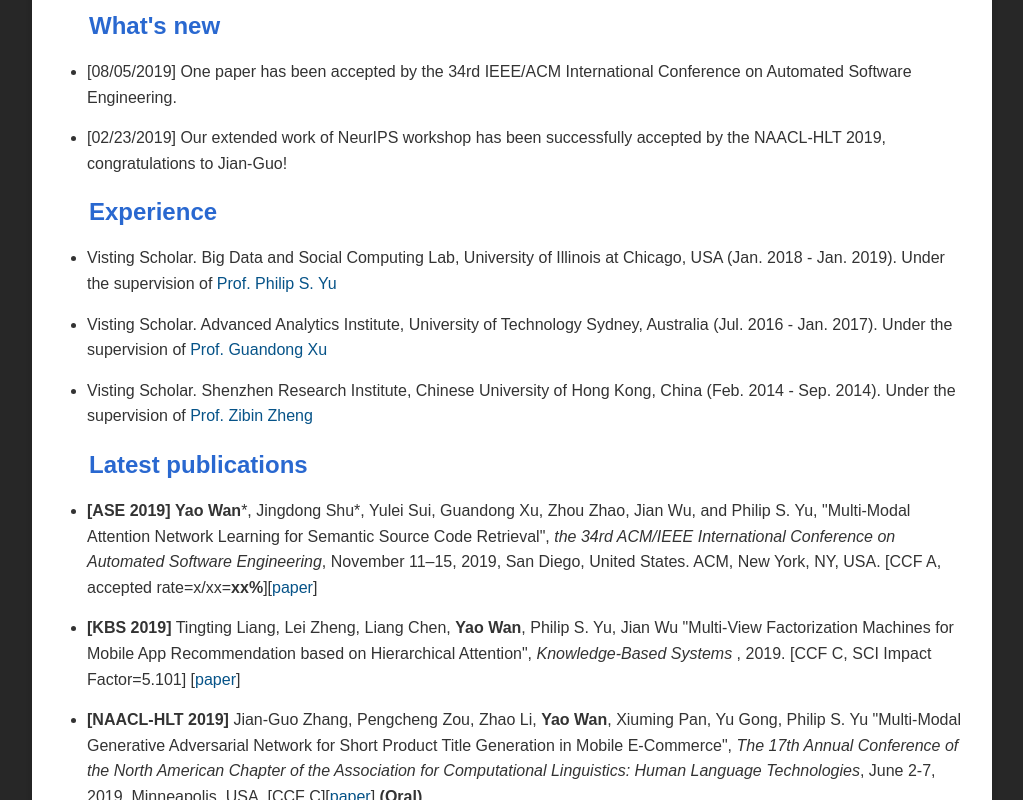
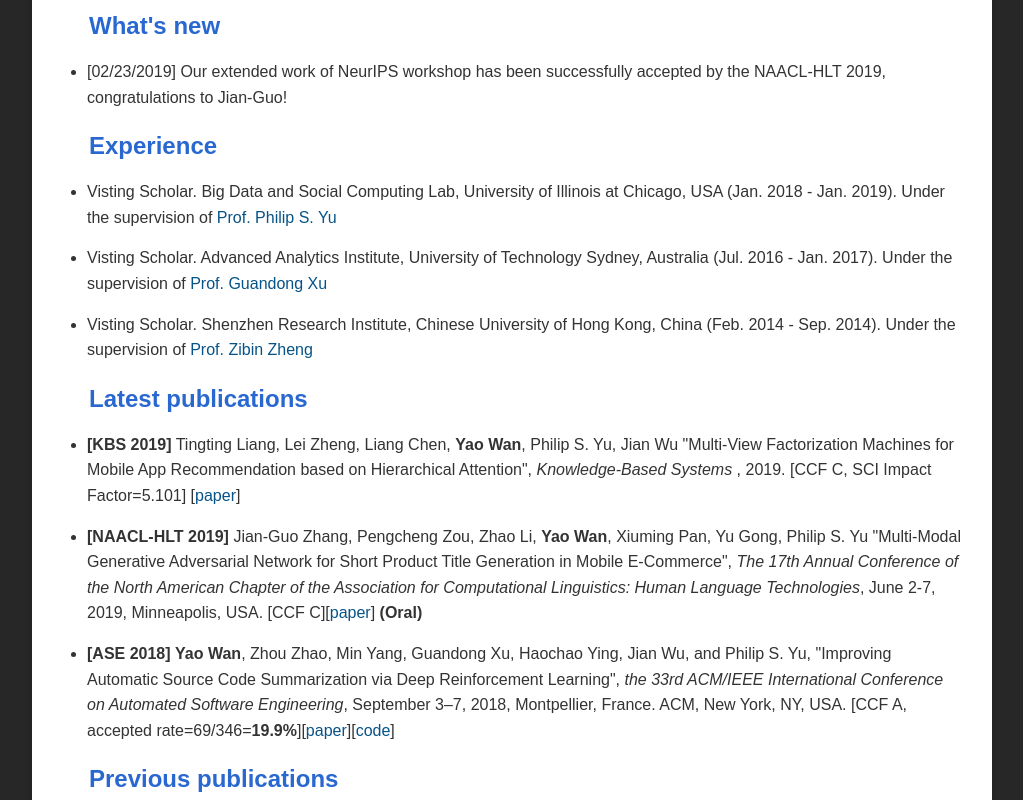
Before and after one commit to wanyao1992/wanyao1992.github.io, a plain HTML site: page index.html in a window 1280 px wide. Shown: the part 437-1237 px from the top of the page, without its empty margins (128-1151 px from the left). Drawn offline with Linux system fonts and the light colour scheme.

Commit message:
Update index.html

```diff
--- a/index.html
+++ b/index.html
@@ -59,7 +59,7 @@
             <li class="R">[Dec. 11] One paper has been accepted by the 20th Pacific Asia Conference on Knowledge Discovery and Data Mining</li>
             <li class="R">Attend the DragonStar 2015 in Guilin on Data Mining and Some Advanced Topics July 9 - July 14, 2015</li>
             <li class="R">One paper has been accepted by the 22nd International Conference on Web Services (ICWS, Application Track) April 19</li>-->
-            <li class="R">[08/05/2019] One paper has been accepted by the 34rd IEEE/ACM International Conference on Automated Software Engineering.</li>
+<!--             <li class="R">[08/05/2019] One paper has been accepted by the 34rd IEEE/ACM International Conference on Automated Software Engineering.</li> -->
 			<li class="R">[02/23/2019] Our extended work of NeurIPS workshop has been successfully accepted by the NAACL-HLT 2019, congratulations to Jian-Guo!</li>
 <!--             <li class="R">[08/07/2018] One paper has been accepted by the Nuerocomputing.</li>
             <li class="R">[07/03/2018] One paper has been accepted by the 33rd IEEE/ACM International Conference on Automated Software Engineering.</li>
@@ -78,7 +78,7 @@
       <div id="publication">
         <h1>Latest publications</h1>
         <ul>
-			<li class="R"><b>[ASE 2019]</b> <b>Yao Wan</b>*, Jingdong Shu*, Yulei Sui, Guandong Xu, Zhou Zhao, Jian Wu, and Philip S. Yu, "Multi-Modal Attention Network Learning for Semantic Source Code Retrieval", <i>the 34rd ACM/IEEE International Conference on Automated Software Engineering</i>, November 11–15, 2019, San Diego, United States. ACM, New York, NY, USA. [CCF A, accepted rate=x/xx=<b>xx%</b>][<a href="">paper</a>]</li>
+<!-- 			<li class="R"><b>[ASE 2019]</b> <b>Yao Wan</b>*, Jingdong Shu*, Yulei Sui, Guandong Xu, Zhou Zhao, Jian Wu, and Philip S. Yu, "Multi-Modal Attention Network Learning for Semantic Source Code Retrieval", <i>the 34rd ACM/IEEE International Conference on Automated Software Engineering</i>, November 11–15, 2019, San Diego, United States. ACM, New York, NY, USA. [CCF A, accepted rate=x/xx=<b>xx%</b>][<a href="">paper</a>]</li> -->
             <li class="R"><b>[KBS 2019]</b> Tingting Liang, Lei Zheng, Liang Chen, <b>Yao Wan</b>, Philip S. Yu, Jian Wu "Multi-View Factorization Machines for Mobile App Recommendation based on Hierarchical Attention", <i>Knowledge-Based Systems </i>, 2019. [CCF C, SCI Impact Factor=5.101] [<a href="">paper</a>]</li>
             <li class="R"><b>[NAACL-HLT 2019]</b> Jian-Guo Zhang, Pengcheng Zou, Zhao Li, <b>Yao Wan</b>, Xiuming Pan, Yu Gong, Philip S. Yu "Multi-Modal Generative Adversarial Network for Short Product Title Generation in Mobile E-Commerce", <i>The 17th Annual Conference of the North American Chapter of the Association for Computational Linguistics: Human Language Technologies</i>, June 2-7, 2019, Minneapolis, USA. [CCF C][<a href="">paper</a>] <b>(Oral)</b></li><!--<font color="red"></font>-->
             <li class="R"><b>[ASE 2018]</b> <b>Yao Wan</b>, Zhou Zhao, Min Yang, Guandong Xu, Haochao Ying, Jian Wu, and Philip S. Yu, "Improving Automatic Source Code Summarization via Deep Reinforcement Learning", <i>the 33rd ACM/IEEE International Conference on Automated Software Engineering</i>, September 3–7, 2018, Montpellier, France. ACM, New York, NY, USA. [CCF A, accepted rate=69/346=<b>19.9%</b>][<a href="/papers/2018-ASE-code-summarization.pdf">paper</a>][<a href="https://github.com/wanyao1992/code_summarization_public">code</a>]</li>
```
